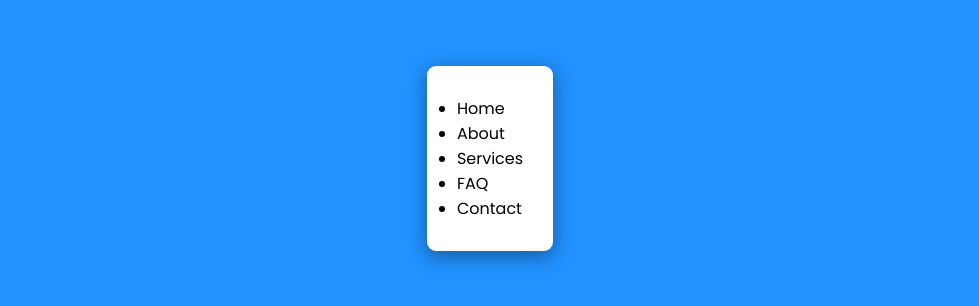
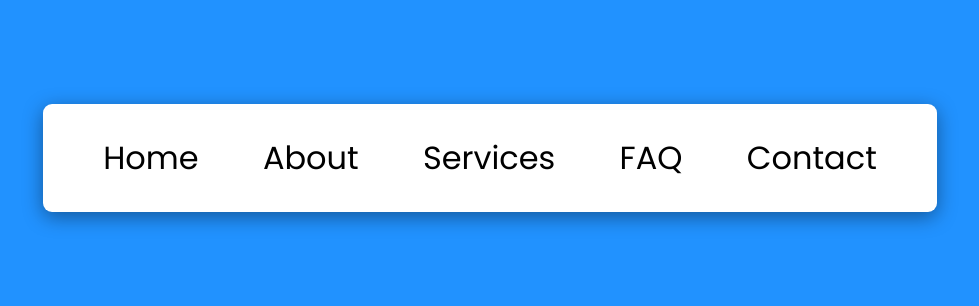
Before and after one commit to szhao23/Navigation-Menu-Hover-Animation, a plain HTML site: page code/index.html in a window 1280 px wide. Shown: the part 242-548 px from the top of the page, without its empty margins (150-1129 px from the left). Drawn offline with Linux system fonts and the light colour scheme.

Commit message:
Finalized CSS Styling, finished Navigation-Menu-Hover-Animation

```diff
--- a/code/style.css
+++ b/code/style.css
@@ -23,3 +23,28 @@ nav {
   padding: 30px;
   box-shadow: 0 5px 20px rgba(0, 0, 0, 0.4);
 }
+
+nav ul li {
+  display: inline-block;
+  list-style: none;
+  font-size: 2rem;
+  padding: 0 10px;
+  margin: 0 20px;
+  cursor: pointer;
+  position: relative;
+}
+
+nav ul li:after {
+  content: "";
+  width: 0;
+  height: 3px;
+  background: #2192ff;
+  position: absolute;
+  left: 0;
+  bottom: -10px;
+  transition: 0.5s;
+}
+
+nav ul li:hover::after {
+  width: 100%;
+}
```
